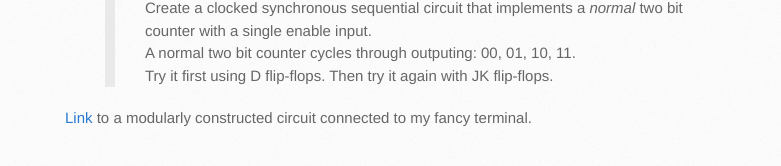
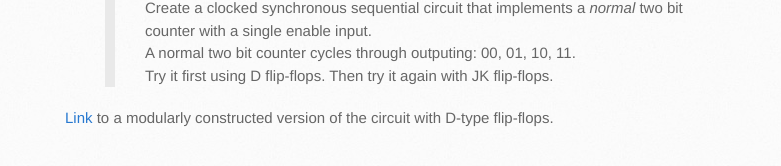
Before and after one commit to philstutorials/philstutorials.github.io, a Jekyll site: the page built from CPSC359W.md, in a window 1280 px wide and 900 px high, scrolled down 2702 px. Shown: the part 728-894 px from the top of the window, without its empty margins (105-886 px from the left). Built offline with Jekyll 4.4.1, drawn with Linux system fonts in a browser that asks for light colours; our own code applies the rules of GitHub Pages for plain Markdown files.

Commit message:
Update CPSC359W.md

```diff
--- a/CPSC359W.md
+++ b/CPSC359W.md
@@ -87,4 +87,4 @@ The second tutorial will be a synthesis example:
  > 00, 01, 10, 11.
  > Try it first using D flip-flops. Then try it again with JK flip-flops.
 
-[Link](https://raw.githubusercontent.com/philstutorials/philstutorials.github.io/master/_data/simple_counter_split.circ "Logisim file. Save this to your computer.") to a modularly constructed circuit connected to my fancy terminal.
+[Link](https://raw.githubusercontent.com/philstutorials/philstutorials.github.io/master/_data/simple_counter_split.circ "Logisim file. Save this to your computer.") to a modularly constructed version of the circuit with D-type flip-flops.
```
